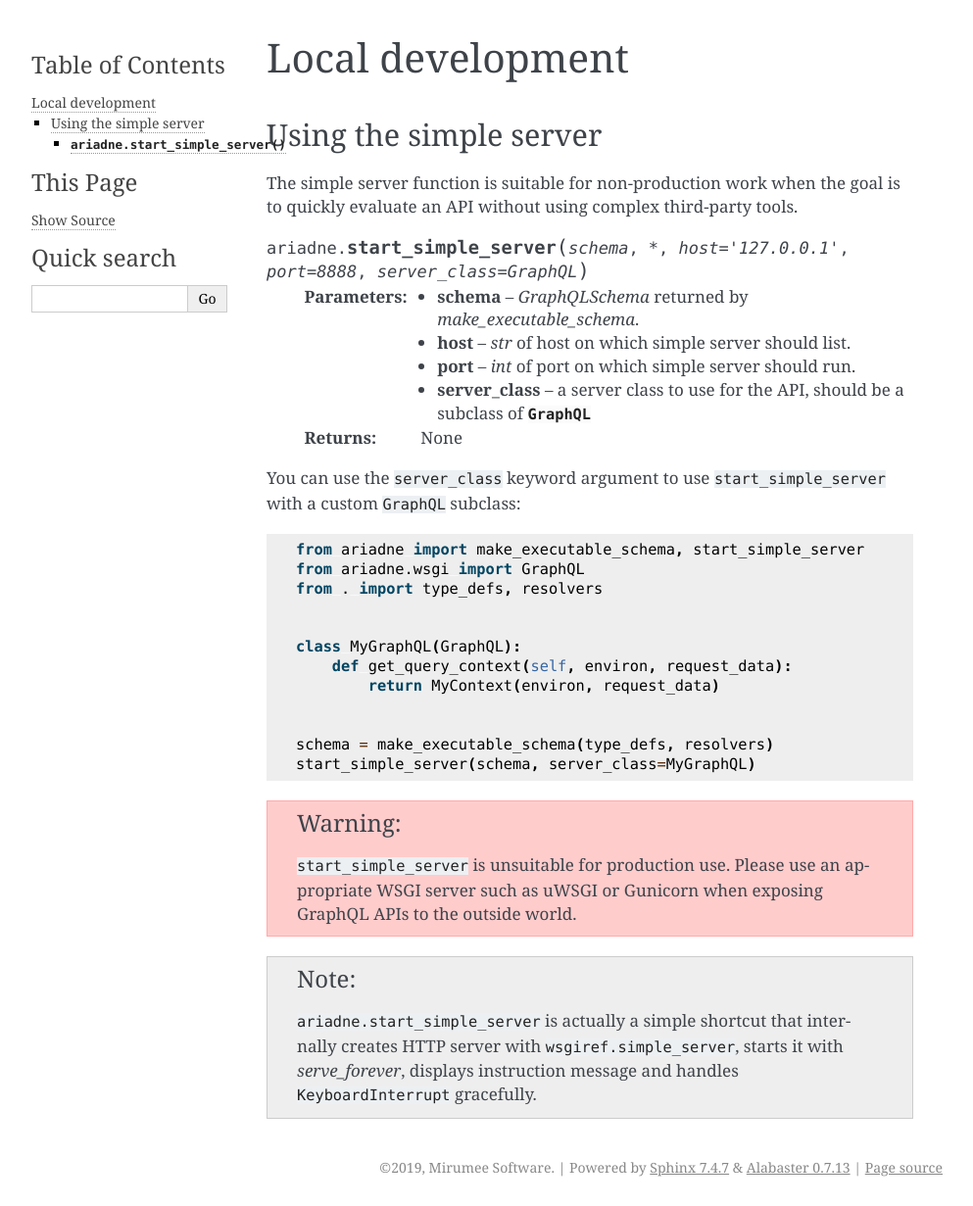
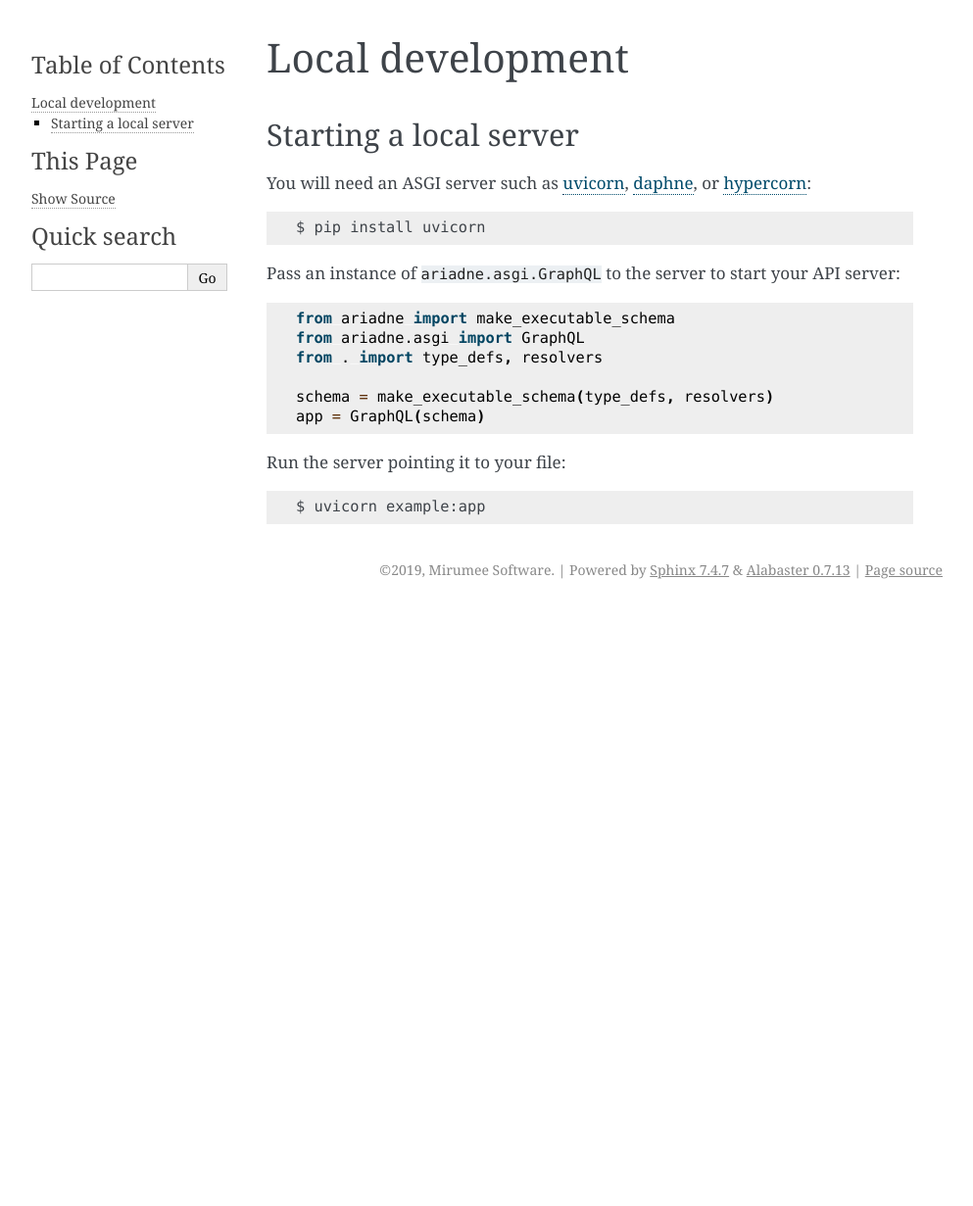
Before and after one commit to mirumee/ariadne, a Sphinx documentation site: the page built from docs/local-development.rst, in a window 1280 px wide. Shown: the whole page at 98% size, without its empty margins (148-1141 px from the left). Built offline with Sphinx 7.4.7, drawn with Linux system fonts in a browser that asks for light colours; pages that are not in the unit, such as notebooks, are missing from menus; after the commit the page ends 900 px from its top, so only the background shows below that.

Commit message:
Add docs. replace start_simple_server with uvicorn

```diff
--- a/ariadne/__init__.py
+++ b/ariadne/__init__.py
@@ -12,7 +12,6 @@ from .resolvers import (
     snake_case_fallback_resolvers,
 )
 from .scalars import Scalar
-from .simple_server import start_simple_server
 from .unions import Union
 from .utils import convert_camel_case_to_snake, gql
 
@@ -32,5 +31,4 @@ __all__ = [
     "make_executable_schema",
     "resolve_to",
     "snake_case_fallback_resolvers",
-    "start_simple_server",
 ]
--- a/docs/index.rst
+++ b/docs/index.rst
@@ -50,6 +50,7 @@ Table of contents
    subscriptions
    modularization
    local-development
+   asgi
    wsgi
    custom-server
    logo
--- a/docs/local-development.rst
+++ b/docs/local-development.rst
@@ -1,36 +1,22 @@
 Local development
 =================
 
-Using the simple server
+Starting a local server
 -----------------------
 
-The simple server function is suitable for non-production work when the goal is to quickly evaluate an API without using complex third-party tools.
+You will need an ASGI server such as `uvicorn <http://www.uvicorn.org/>`_, `daphne <https://github.com/django/daphne/>`_, or `hypercorn <https://pgjones.gitlab.io/hypercorn/>`_::
 
-.. function:: ariadne.start_simple_server(schema, *, host="127.0.0.1", port=8888, server_class=GraphQL)
+    $ pip install uvicorn
 
-    :param schema: `GraphQLSchema` returned by `make_executable_schema`.
-    :param host: `str` of host on which simple server should list.
-    :param port: `int` of port on which simple server should run.
-    :param server_class: a server class to use for the API, should be a subclass of :py:class:`GraphQL`
-    :return: None
+Pass an instance of ``ariadne.asgi.GraphQL`` to the server to start your API server::
 
-You can use the ``server_class`` keyword argument to use ``start_simple_server`` with a custom ``GraphQL`` subclass::
-
-    from ariadne import make_executable_schema, start_simple_server
-    from ariadne.wsgi import GraphQL
+    from ariadne import make_executable_schema
+    from ariadne.asgi import GraphQL
     from . import type_defs, resolvers
 
+    schema = make_executable_schema(type_defs, resolvers)
+    app = GraphQL(schema)
 
-    class MyGraphQL(GraphQL):
-        def get_query_context(self, environ, request_data):
-            return MyContext(environ, request_data)
+Run the server pointing it to your file::
 
-
-    schema = make_executable_schema(type_defs, resolvers)
-    start_simple_server(schema, server_class=MyGraphQL)
-
-.. warning::
-   ``start_simple_server`` is unsuitable for production use. Please use an appropriate WSGI server such as uWSGI or Gunicorn when exposing GraphQL APIs to the outside world.
-
-.. note::
-  ``ariadne.start_simple_server`` is actually a simple shortcut that internally creates HTTP server with ``wsgiref.simple_server``, starts it with `serve_forever`, displays instruction message and handles ``KeyboardInterrupt`` gracefully.
+    $ uvicorn example:app
--- a/docs/subscriptions.rst
+++ b/docs/subscriptions.rst
@@ -11,8 +11,6 @@ This is where the ``Subscription`` type comes useful. It's similar to ``Query``
    *WSGI*-based servers (including Django) are synchronous in nature and *unable* to handle WebSockets which makes them incapable of implementing subscriptions.
 
    If you wish to use subscriptions with Django, consider wrapping your Django application in a Django Channels container and using Ariadne as an *ASGI* server.
-
-   At this time, Ariadne's ``start_simple_server`` is based on WSGI and does not support subscriptions.
 
 
 Defining subscriptions
```
Also changed, not shown: README.md (+21 -5 lines), docs/introduction.rst (+10 -7 lines), docs/modularization.rst (+5 -3 lines), 3 other files.
